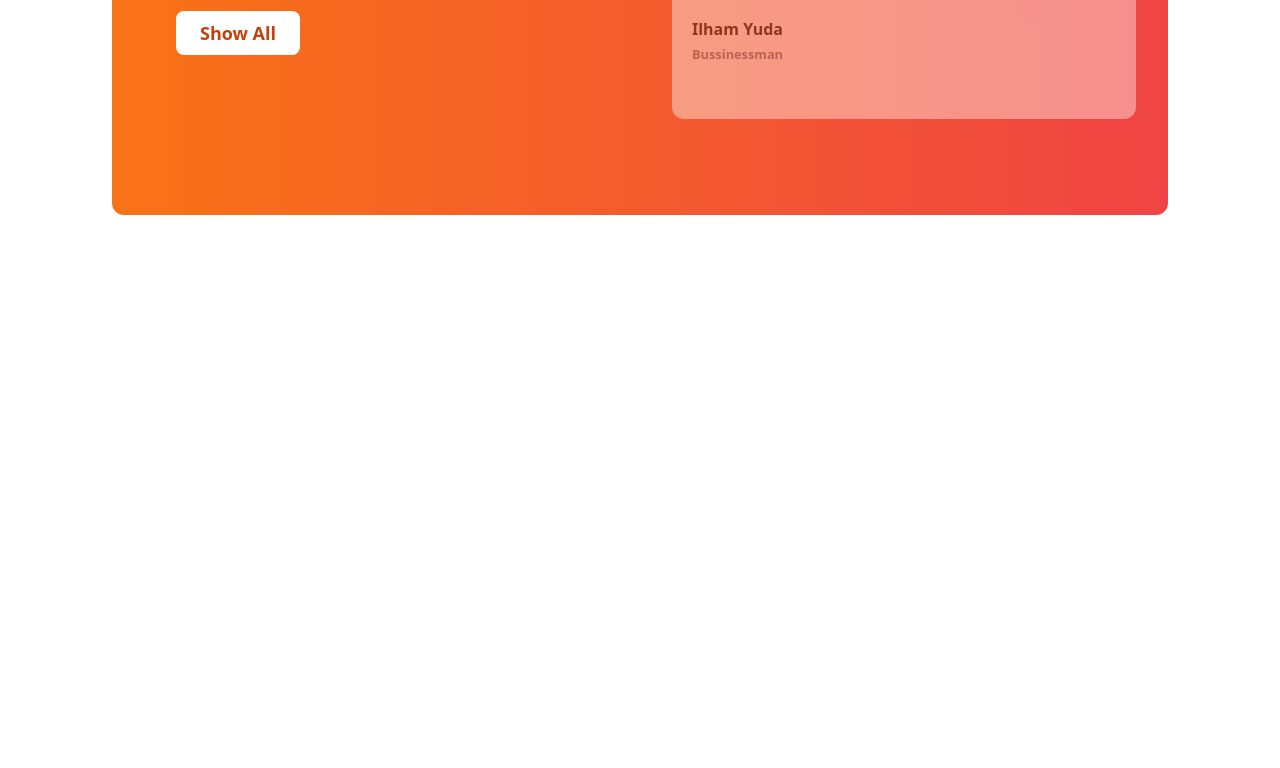
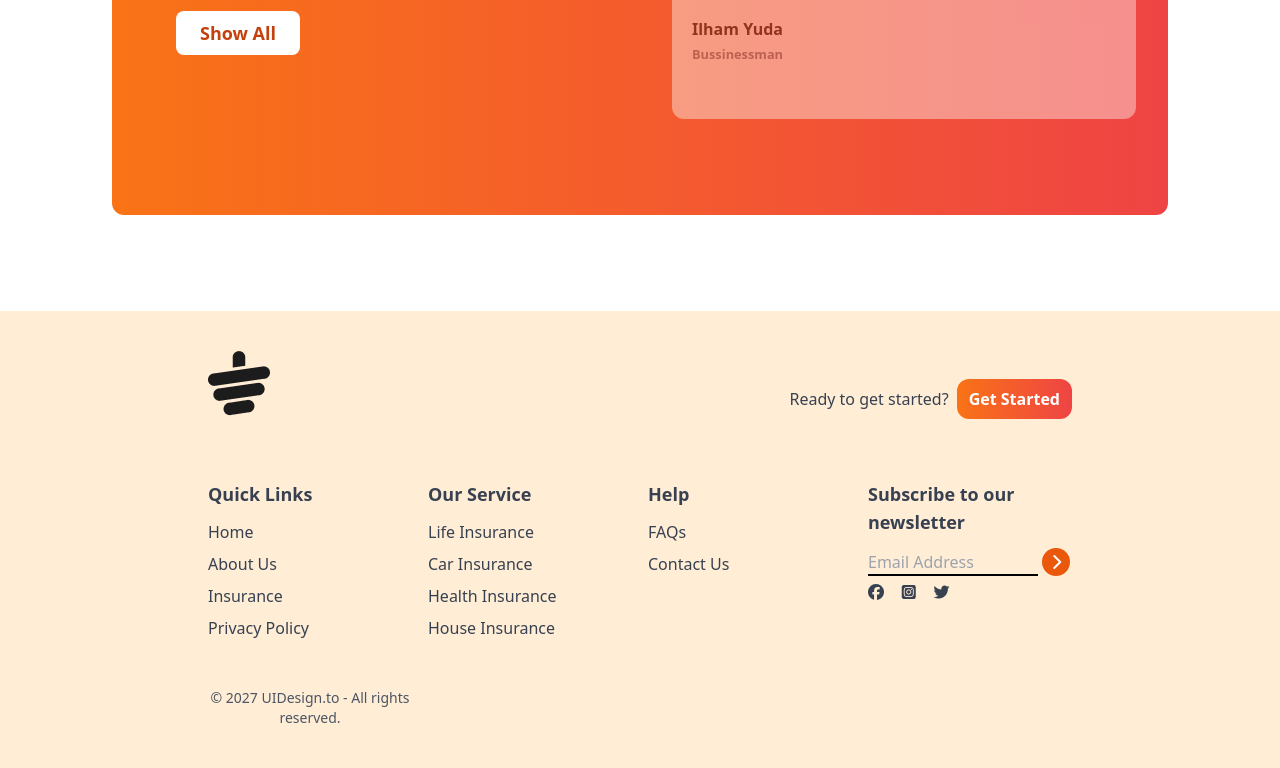
Before and after one commit to Khalid9080/Tea-Shop-TailwindCSS, a plain HTML site: page index.html in a window 1280 px wide. Shown: the part 2264-3032 px from the top of the page. Before the commit the page ends 2575 px from the top, so only its background shows below. Drawn offline with nearby package versions, Linux system fonts and the light colour scheme.

Commit message:
Footer Done

```diff
--- a/index.html
+++ b/index.html
@@ -262,11 +262,87 @@
 
         </section>
 
+        <!-- Footer Section -->
+
+    </main>
+
+    <footer class="bg-orange-100  text-gray-700 py-10 px-4 md:px-16">
+
+        <div class="w-9/12 mx-auto">
+            <!-- logo -->
+            <div class="mb-8 flex justify-between">
+                <img src="images/cup.png" class="mb-8" alt="">
 
 
+                <div class="flex items-center gap-2">
+                    <h4>Ready to get started?</h4>
+                    <button
+                        class="bg-gradient-to-r from-orange-500 to-red-500  px-3 py-2 rounded-xl text-white font-bold">Get
+                        Started</button>
+                </div>
+            </div>
+            <!-- links -->
+
+            <div class="grid grid-cols-1 md:grid-cols-2 lg:grid-cols-4 gap-4">
+                <!-- first column -->
+                 <div>
+                    <h3 class="font-semibold text-lg mb-3">Quick Links</h3>
+                    <ul class="space-y-2">
+                        <li><a href="#" class="hover:text-orange-600">Home</a></li>
+                        <li><a href="#" class="hover:text-orange-600">About Us</a></li>
+                        <li><a href="#" class="hover:text-orange-600">Insurance</a></li>
+                        <li><a href="#" class="hover:text-orange-600">Privacy Policy</a></li>
+                    </ul>
+                 </div>
+                <!-- Second column -->
+                 <div>
+                    <h3 class="font-semibold text-lg mb-3">Our Service</h3>
+                    <ul class="space-y-2">
+                        <li><a href="#" class="hover:text-orange-600">Life Insurance</a></li>
+                        <li><a href="#" class="hover:text-orange-600">Car Insurance</a></li>
+                        <li><a href="#" class="hover:text-orange-600">Health Insurance</a></li>
+                        <li><a href="#" class="hover:text-orange-600">House Insurance</a></li>
+                    </ul>
+                 </div>
+                <!-- Third column -->
+                 <div>
+                    <h3 class="font-semibold text-lg mb-3">Help</h3>
+                    <ul class="space-y-2">
+                        <li><a href="#" class="hover:text-orange-600">FAQs</a></li>
+                        <li><a href="#" class="hover:text-orange-600">Contact Us</a></li>
+                    </ul>
+                 </div>
+
+                 <!-- Fourth Column  -->
+
+                 <div>
+                    <h3 class="font-semibold text-lg mb-3">Subscribe to our newsletter </h3>
+
+                    <div class="flex flex-col space-y-2">
+                        <div>
+                            <input placeholder="Email Address" type="text" class="bg-transparent  border-b-2 border-black w-4/6 md:w-5/6">
+                            <i class="fa-solid fa-chevron-right w-7 h-7 bg-orange-600 inline-flex rounded-full text-white justify-center items-center"></i>
+                        </div>
+
+                        <div class="flex justify-between w-2/5  mt-28">
+                            <i class="fa-brands fa-facebook"></i>
+                            <i class="fa-brands fa-square-instagram"></i>
+                            <i class="fa-brands fa-twitter"></i>
+                        </div>
 
 
-    </main>
+                    </div>
+                 </div>
+
+                 <div class=" text-center pt-4 mt-4">
+                    <p class=" text-sm text-gray-600">© 2027 UIDesign.to - All rights reserved.</p>
+                 </div>
+
+            </div>
+        </div>
+
+    </footer>
+
 
 </body>
 
```
